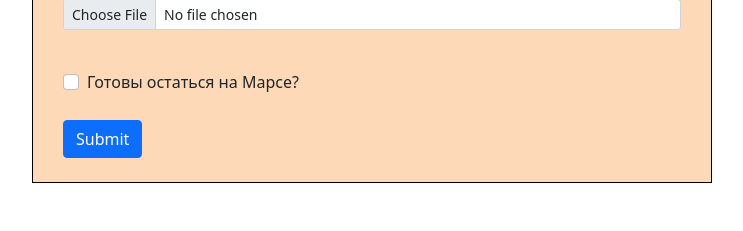
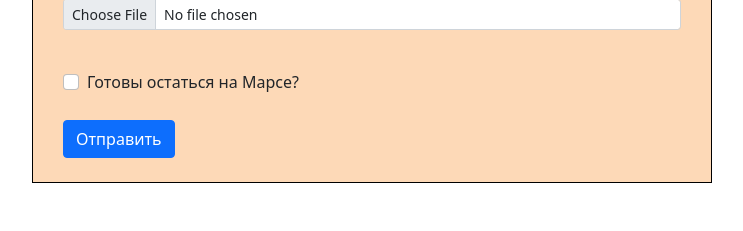
Before and after one commit to ordenmeny/yandex-project, a Flask app: page /astronaut_selection in a window 1280 px wide. Shown: the part 1000-1231 px from the top of the page, without its empty margins (268-1011 px from the left). Run offline with Flask 2, Linux system fonts and the light colour scheme.

Commit message:
new changes

```diff
--- a/templates/astronaut_selection.html
+++ b/templates/astronaut_selection.html
@@ -122,7 +122,7 @@
         </label>
     </div>
     <br>
-    <button type="submit" class="btn btn-primary">Submit</button>
+    <button type="submit" class="btn btn-primary">Отправить</button>
 </form>
     <br>
 </div>
```
